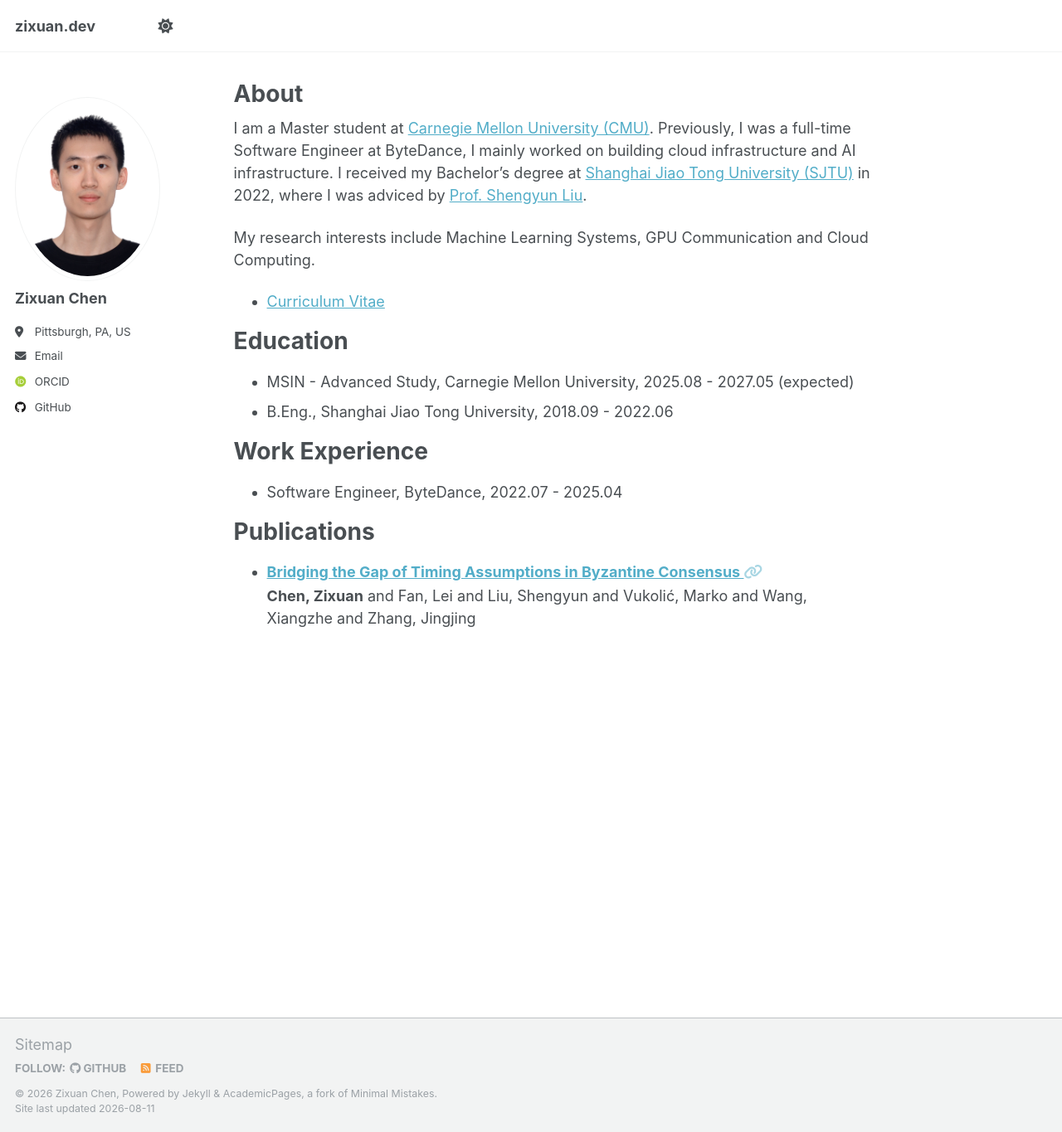
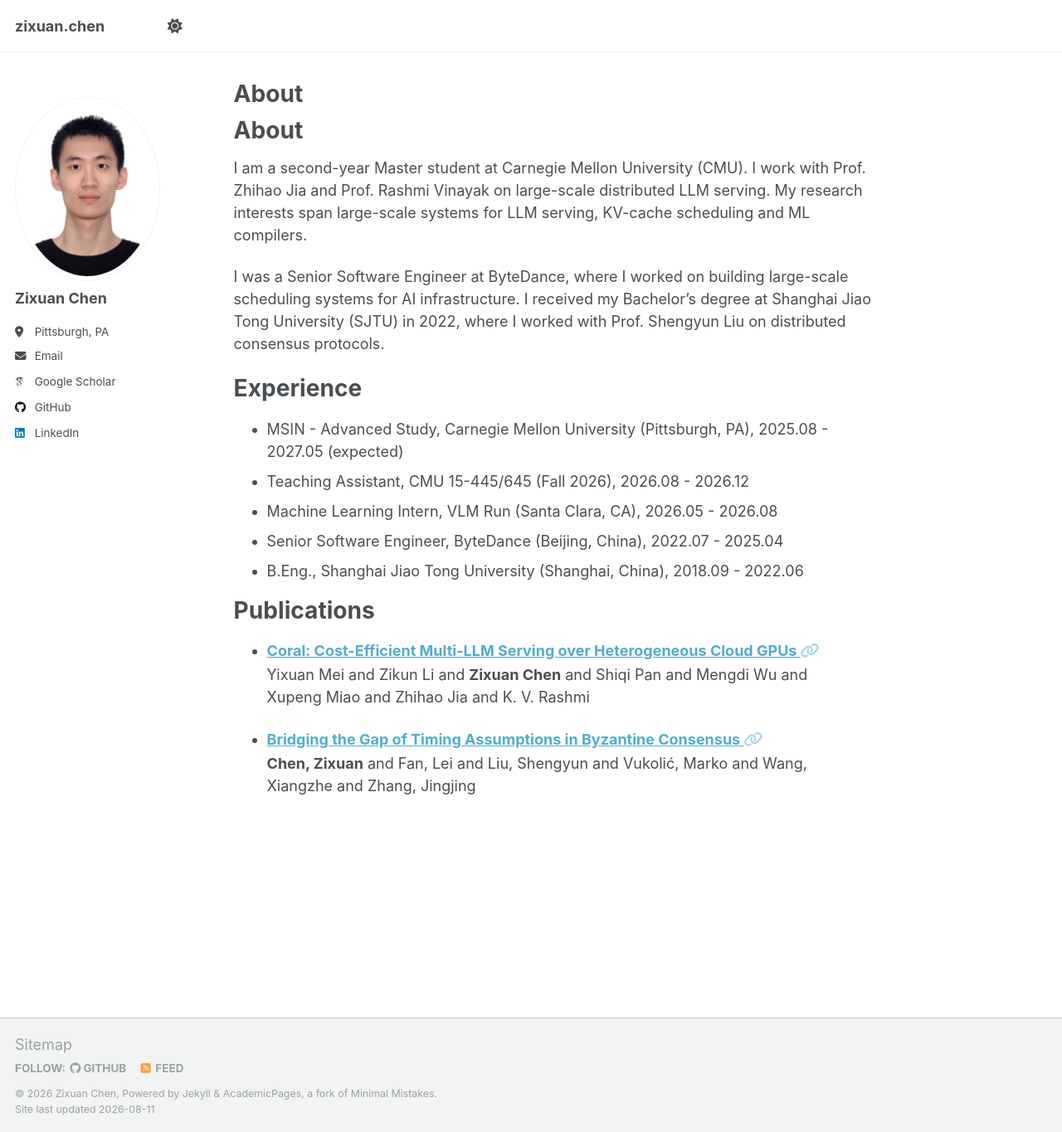
Before and after one commit to Snowfall99/Snowfall99.github.io, a Jekyll site: the page built from _pages/about.md, in a window 1280 px wide and 1365 px high. Shown: the whole window at 83% size. Built offline with Jekyll 4.4.1, drawn with Linux system fonts in a browser that asks for light colours; some web fonts are replaced; our own code applies the rules of GitHub Pages for plain Markdown files.

Commit message:
feat: update

```diff
--- a/_config.yml
+++ b/_config.yml
@@ -9,7 +9,7 @@
 # Basic Site Settings
 locale                   : "en-US"
 site_theme               : "default"
-title                    : "zixuan.dev"
+title                    : "zixuan.chen"
 title_separator          : "-"
 name                     : &name "Zixuan Chen"
 description              : &description "personal description"
@@ -26,17 +26,17 @@ author:
   name             : "Zixuan Chen"
   pronouns         : # example: "she/her"
   bio              : ""
-  location         : "Pittsburgh, PA, US"
+  location         : "Pittsburgh, PA"
   employer         : # "Red Brick University"
   uri              : # URL
-  email            : "snowfall99chen@gmail.com"
+  email            : "zixuanc3@andrew.cmu.edu"
 
   # Academic websites
   academia         : # URL
   arxiv            : # URL - Update with the correct link to your profile
-  googlescholar    : # "https://scholar.google.com/citations?user=PS_CX0AAAAAJ"
+  googlescholar    : https://scholar.google.com/citations?hl=en&user=ZURbofYAAAAJ
   impactstory      : # URL
-  orcid            : "https://orcid.org/0009-0009-8128-4669"
+  orcid            : # "https://orcid.org/0009-0009-8128-4669"
   semantic         : # URL
   pubmed           : # "https://www.ncbi.nlm.nih.gov/pubmed/?term=john+snow"
   researchgate     : # URL
@@ -60,7 +60,7 @@ author:
   keybase          : # Username
   instagram        : # Username
   lastfm           : # Username
-  linkedin         : # Username
+  linkedin         : https://www.linkedin.com/in/chenzx-isnowfall99/
   mastodon         : # URL
   medium           : # URL
   pinterest        : # Username
@@ -80,8 +80,8 @@ author:
 publication_category:
   # books:
   #   title: 'Books'
-  # manuscripts:
-  #   title: 'Journal Articles'
+  manuscripts:
+    title: 'Journal Articles'
   conferences:
     title: 'Conference Papers'
 
--- a/_pages/about.md
+++ b/_pages/about.md
@@ -1,26 +1,24 @@
 ---
 permalink: /
-title: "About"
 author_profile: true
 redirect_from:
   - /about/
   - /about.html
 ---
 
-I am a Master student at [Carnegie Mellon University (CMU)](https://www.cmu.edu/). Previously, I was a full-time Software Engineer at ByteDance, I mainly worked on building cloud infrastructure and AI infrastructure. I received my Bachelor's degree at [Shanghai Jiao Tong University (SJTU)](https://www.sjtu.edu.cn/) in 2022, where I was adviced by [Prof. Shengyun Liu](https://infosec.sjtu.edu.cn/DirectoryDetail.aspx?id=184).
+About
+======
+I am a second-year Master student at Carnegie Mellon University (CMU). I work with Prof. Zhihao Jia and Prof. Rashmi Vinayak on large-scale distributed LLM serving. My research interests span large-scale systems for LLM serving, KV-cache scheduling and ML compilers.
 
-My research interests include Machine Learning Systems, GPU Communication and Cloud Computing.
+I was a Senior Software Engineer at ByteDance, where I worked on building large-scale scheduling systems for AI infrastructure. I received my Bachelor's degree at Shanghai Jiao Tong University (SJTU) in 2022, where I worked with Prof. Shengyun Liu on distributed consensus protocols.
 
-- [Curriculum Vitae](http://snowfall99.github.io/files/cv.pdf)
-
-Education
+Experience
 ======
-* MSIN - Advanced Study, Carnegie Mellon University, 2025.08 - 2027.05 (expected)
-* B.Eng., Shanghai Jiao Tong University, 2018.09 - 2022.06
-
-Work Experience
-======
-* Software Engineer, ByteDance, 2022.07 - 2025.04
+* MSIN - Advanced Study, Carnegie Mellon University (Pittsburgh, PA), 2025.08 - 2027.05 (expected)
+* Teaching Assistant, CMU 15-445/645 (Fall 2026), 2026.08 - 2026.12
+* Machine Learning Intern, VLM Run (Santa Clara, CA), 2026.05 - 2026.08
+* Senior Software Engineer, ByteDance (Beijing, China), 2022.07 - 2025.04
+* B.Eng., Shanghai Jiao Tong University (Shanghai, China), 2018.09 - 2022.06
 
 Publications
 ======
--- /dev/null
+++ b/_publications/2026-coral.md
@@ -0,0 +1,10 @@
+---
+title: "Coral: Cost-Efficient Multi-LLM Serving over Heterogeneous Cloud GPUs"
+collection: publications
+category: manuscripts
+permalink: /publication/2026-coral
+date: 2026-07-12
+venue: 'ArXiv'
+link: 'https://arxiv.org/abs/2605.04357'
+citation: 'Yixuan Mei and Zikun Li and <b>Zixuan Chen</b> and Shiqi Pan and Mengdi Wu and Xupeng Miao and Zhihao Jia and K. V. Rashmi'
+---
```
